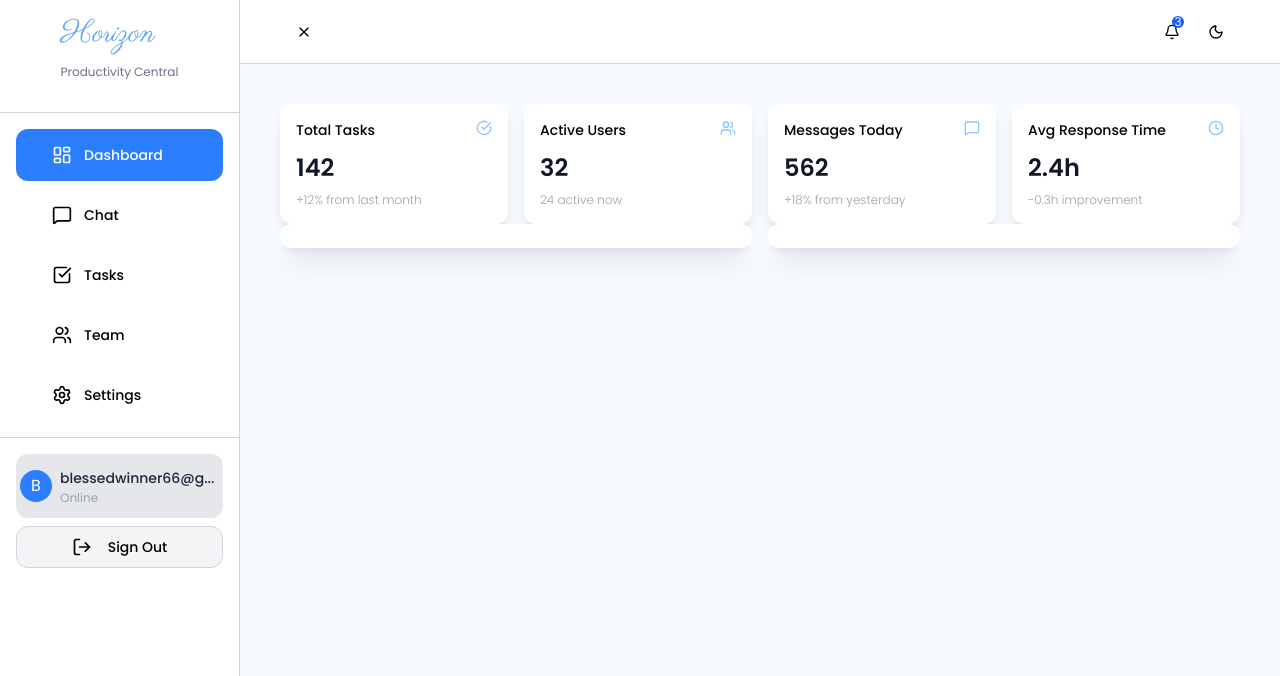
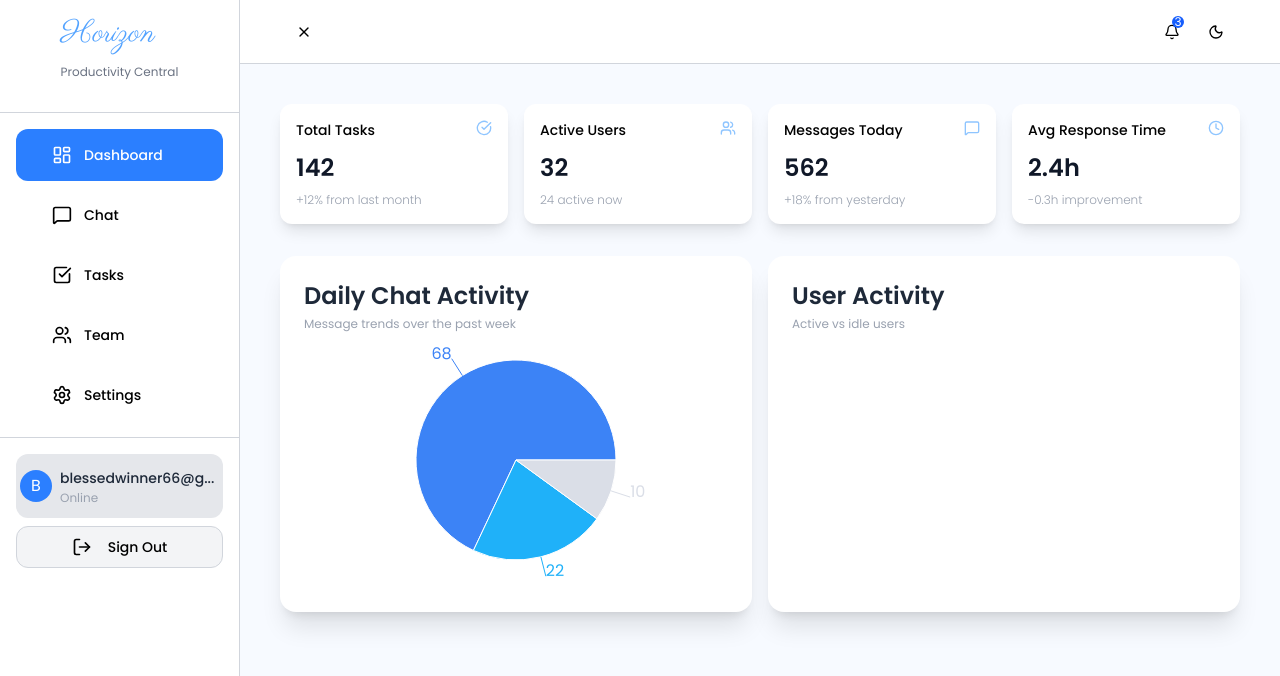
Before and after one commit to blessed-winner/Horizon, a React app in the folder frontend/: page /admin in a window 1280 px wide. Shown: the top 676 px of the page. Built offline with nearby package versions, Linux system fonts and the light colour scheme; the HTML template or start-up script is replaced by a standard one.

Commit message:
First chart render

```diff
--- a/frontend/src/assets/assets.ts
+++ b/frontend/src/assets/assets.ts
@@ -100,7 +100,7 @@ export const dashboardData:DashboardData[] = [
     }
 ]
 
-interface Point{
+type Point = {
     name:string,
     value:number
 }
--- a/frontend/src/components/PieChart.tsx
+++ /dev/null
@@ -1,8 +0,0 @@
-const COLORS = ["#1FB1F9","#3C83F6","#DADEE7"]
-const PieChart = () => {
-  return (
-    <div>PieChart</div>
-  )
-}
-
-export default PieChart
--- /dev/null
+++ b/frontend/src/components/PieChartComponent.tsx
@@ -0,0 +1,29 @@
+import { Cell, Pie, PieChart, ResponsiveContainer, Tooltip } from "recharts"
+import { pieData } from "../assets/assets"
+
+const COLORS = ["#3C83F6", "#1FB1F9", "#DADEE7"]
+
+const PieChartComponent = () => {
+  return (
+    <div className="w-full h-64">
+      <ResponsiveContainer width="100%" height="100%">
+        <PieChart>
+          <Pie
+            data={pieData}
+            dataKey="value"
+            nameKey="name"
+            outerRadius={100}
+            label
+          >
+            {pieData.map((entry, index) => (
+              <Cell key={entry.name} fill={COLORS[index]} />
+            ))}
+          </Pie>
+          <Tooltip />
+        </PieChart>
+      </ResponsiveContainer>
+    </div>
+  )
+}
+
+export default PieChartComponent
--- a/frontend/src/pages/Dashboard.tsx
+++ b/frontend/src/pages/Dashboard.tsx
@@ -1,5 +1,6 @@
 import { CheckCircle, Clock, MessageSquare, Users, type LucideIcon } from "lucide-react"
 import { dashboardData } from "../assets/assets"
+import PieChartComponent from "../components/PieChartComponent"
 
 const Dashboard = () => {
   const iconsMap:Record<string,LucideIcon> = {
@@ -10,7 +11,7 @@ const Dashboard = () => {
   }
   return (
     <div className="flex-1 p-6 md:p-10">
-      <div>
+      <div className="space-y-8">
           <div className="grid grid-cols-1 md:grid-cols-2 lg:grid-cols-3 xl:grid-cols-4 gap-4">
              {dashboardData.map((data,idx)=>{
                  const IconComponent = iconsMap[data.icon];
@@ -29,11 +30,18 @@ const Dashboard = () => {
              })}
           </div>
           <div className="grid grid-cols-1 lg:grid-cols-2 gap-4">
-             <div className="bg-white rounded-2xl p-3 shadow-xl">
-
+             <div className="bg-white rounded-2xl p-6 shadow-xl">
+               <div className="space-y-1">
+                  <h2 className="text-2xl font-semibold text-gray-800">Daily Chat Activity</h2>
+                  <p className="text-xs text-gray-400">Message trends over the past week</p>
+               </div>
+                 <PieChartComponent/>
              </div>
-             <div className="bg-white rounded-2xl p-3 shadow-xl">
-
+             <div className="bg-white rounded-2xl p-6 shadow-xl">
+               <div className="space-y-1">
+                  <h2 className="text-2xl font-semibold text-gray-800">User Activity</h2>
+                  <p className="text-xs text-gray-400">Active vs idle users</p>
+               </div>
              </div>
           </div>
       </div>
```
